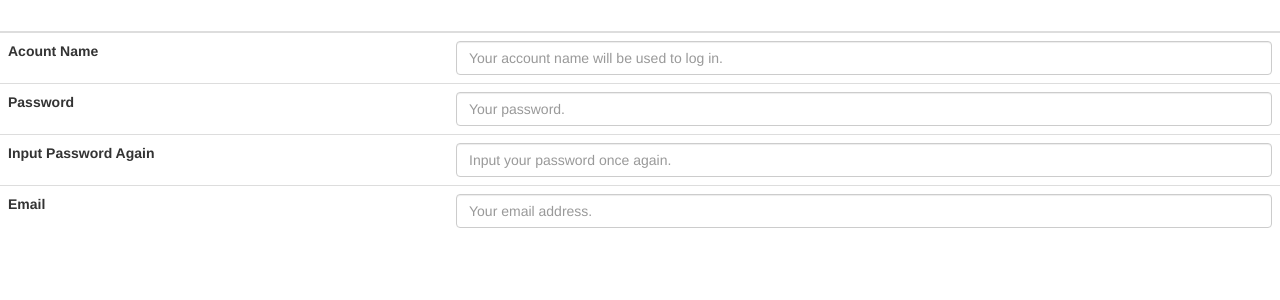
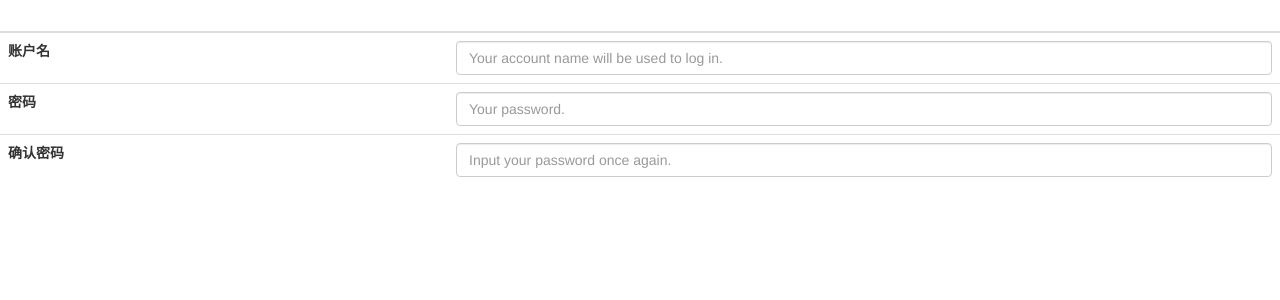
Before and after one commit to dg007tg/secretary, a Django app: template templates/registration.htm in a window 1280 px wide. Shown: the top 300 px of the page. Run offline with Django 3.2, Linux system fonts and the light colour scheme; the template is opened without the code that fills it, so the values that code supplies are empty; some libraries are stand-ins or nearby versions.

Commit message:
Add function of registration.

```diff
--- a/secretary/urls.py
+++ b/secretary/urls.py
@@ -21,7 +21,7 @@ from . import settings
 
 urlpatterns = [
     url(r'^$', view.SignIn),
-    url(r'^user-api/registration/details$', view.RegistrationDetails),
+    url(r'^user-api/report/register$', view.Register),
     url(r'^user-api/report$', view.SignIn),
     url(r'^user-api/report/index$', view.Index),
     url(r'^user-api/report/home$', view.Home),
--- a/templates/login.htm
+++ b/templates/login.htm
@@ -149,17 +149,15 @@
             $("#btn_register").click(function(){
                 $("#btn_submit_registration").show();
                 var csrf_token = document.getElementsByName("csrfmiddlewaretoken")[0].value;
-                $("#registrationBody").load("user-api/registration/details",
-                    {"csrfmiddlewaretoken":csrf_token},
+                $("#registrationBody").load("/user-api/report/register",
                     function(response,status,xhr){
                         if(status == "success"){
                             $("#registration").modal('show');
                             $("#btn_submit_registration").click(function (){
-                                $("#registrationBody").load("user-api/registration/register",
+                                $("#registrationBody").load("/user-api/report/register",
                                     {
                                         "user_name":$("#user_name").val(),
                                         "password":$("#password").val(),
-                                        "email_address":$("#email_address").val(),
                                         "csrfmiddlewaretoken":csrf_token
                                     },function(response,status,xhr){
                                         $("#btn_submit_registration").hide();
--- a/templates/registration.htm
+++ b/templates/registration.htm
@@ -4,7 +4,7 @@
 <html>
   <head>
     <title>Registration</title>
-    <meta http-equiv="content-type" content="text/html; charset=ISO-8859-1">
+    <meta http-equiv="content-type" content="text/html; charset=UTF-8">
     <meta name="generator" content="PyScripter">
   </head>
   <body>
@@ -28,7 +28,7 @@
                     <form class="form-inline" role="form">
                         <div class="form-group">
                             <td>
-                                <label for="user_name">Acount Name</label>
+                                <label for="user_name">账户名</label>
                             </td>
                             <td>
                                 <input type="text" class="form-control" id="user_name" placeholder="Your account name will be used to log in.">
@@ -40,7 +40,7 @@
                     <form class="form-inline" role="form">
                         <div class="form-group">
                             <td>
-                                <label for="password">Password</label>
+                                <label for="password">密码</label>
                             </td>
                             <td>
                                 <input type="password" class="form-control" id="password" placeholder="Your password.">
@@ -52,23 +52,11 @@
                     <form class="form-inline" role="form">
                         <div class="form-group">
                             <td>
-                                <label for="confirm_password">Input Password Again</label>
+                                <label for="confirm_password">确认密码</label>
                             </td>
                             <td>
                                 <input type="password" class="form-control" id="confirm_password" placeholder="Input your password once again.">
-                                <label id="psw_not_match" hidden="hidden" style="color:red;">This password is not what you've given to me (T T).</label>
-                            </td>
-                        </div>
-                    </form>
-                </tr>
-                <tr>
-                    <form class="form-inline" role="form">
-                        <div class="form-group">
-                            <td>
-                                <label for="email_address">Email</label>
-                            </td>
-                            <td>
-                                <input type="text" class="form-control" id="email_address" placeholder="Your email address.">
+                                <label id="psw_not_match" hidden="hidden" style="color:red;">密码前后不一致！</label>
                             </td>
                         </div>
                     </form>
@@ -93,7 +81,7 @@
         $(function(){
             var csrf_token = document.getElementsByName("csrfmiddlewaretoken")[0].value;
             $("#btn_submit").click(function (){
-                $.post("user-api/registration/details",
+                $.post("user-api/report/register",
                     {
                         "user_name":$("#user_name").val(),
                         "password":$("#password").val(),
```
Also changed, not shown: secretary/view.py (+7 -2 lines).
